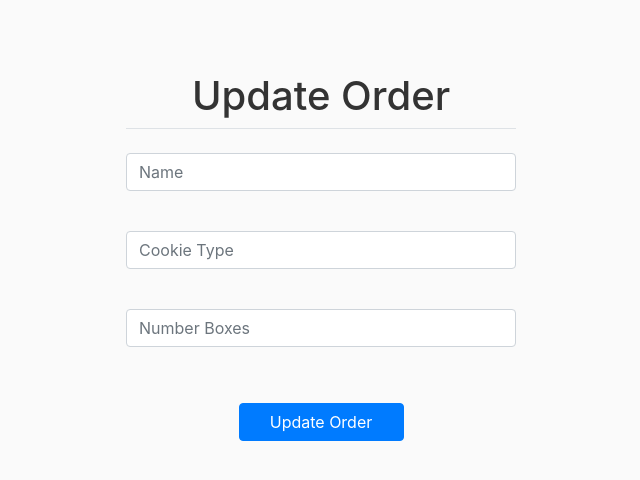
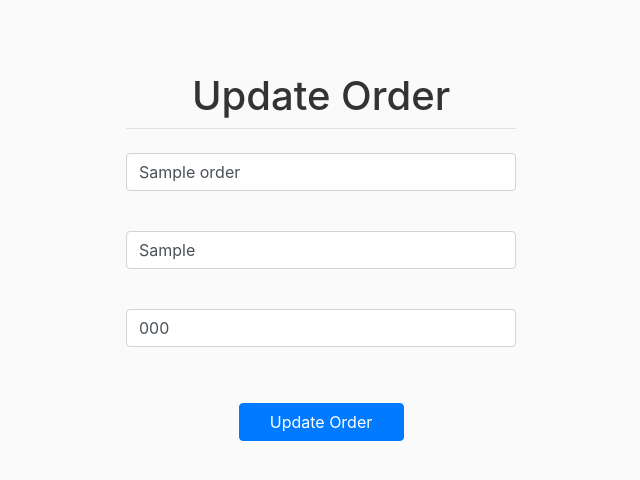
Before and after one commit to jprodsanz/X_Pablo_Cookie_Orders_Val, a Flask app: page /cookies/edit/1 in a window 1280 px wide. Shown: the part 56-536 px from the top of the page, without its empty margins (319-959 px from the left). Run offline with Flask 2, Linux system fonts and the light colour scheme; tables that the repository leaves empty or names only in its code hold one stand-in row (values such as "Sample post").

Commit message:
hello_world_2

```diff
--- a/flask_app/templates/edit_orders.html
+++ b/flask_app/templates/edit_orders.html
@@ -17,20 +17,21 @@
                                     <!-- Update Name input -->
             <div class="form-group mb-3">
                 <div class="form-group">
-                    <input type="text" name="name" class="form-control" placeholder="Name" />
+                    <input type="text" value="{{order.name}}" name="name" class="form-control" placeholder="Name" />
                     <label class="form-label visually-hidden" for="name"></label>
                 </div>
                 <div class="form-group">
-                    <input type="text" name="cookie_type" class="form-control" placeholder="Cookie Type" />
+                    <input type="text"  value="{{order.cookie_type}}" name="cookie_type" class="form-control" placeholder="Cookie Type" />
                     <label class="form-label visually-hidden" for="cookie_type"></label>
                 </div>
                 <div class="form-group">
-                    <input type="number" min=1 name="number_boxes" class="form-control" placeholder="Number Boxes" />
+                    <input type="number" min=1 value="{{order.number_boxes}}" name="number_boxes" class="form-control" placeholder="Number Boxes" />
                     <label class="form-label visually-hidden" for="number_boxes"></label>
                 </div>
             </div>
     </fieldset>
                                                     <!-- Submit button -->
+        <input type="hidden" name="id" value="{{order.id}}">
         <div class="form-outline d-grid gap-2 col-6 mx-auto">
             <button type="submit" class="btn btn-primary btn-block mb-4">Update Order</button>
         </div>
--- a/flask_app/templates/orders.html
+++ b/flask_app/templates/orders.html
@@ -20,7 +20,7 @@
                 <td>{{ order.cookie_type }}</td>
                 <td>{{ order.number_boxes }}</td>
                 <td>
-                    <a href="/order/edit/{{ order.id }} ">Edit</a>
+                    <a href="/cookies/edit/{{ order.id }} ">Edit</a>
                 </td>
         {% endfor %}
         </tbody>
```
Also changed, not shown: flask_app/models/cookie_order.py (line endings or trailing spaces).
